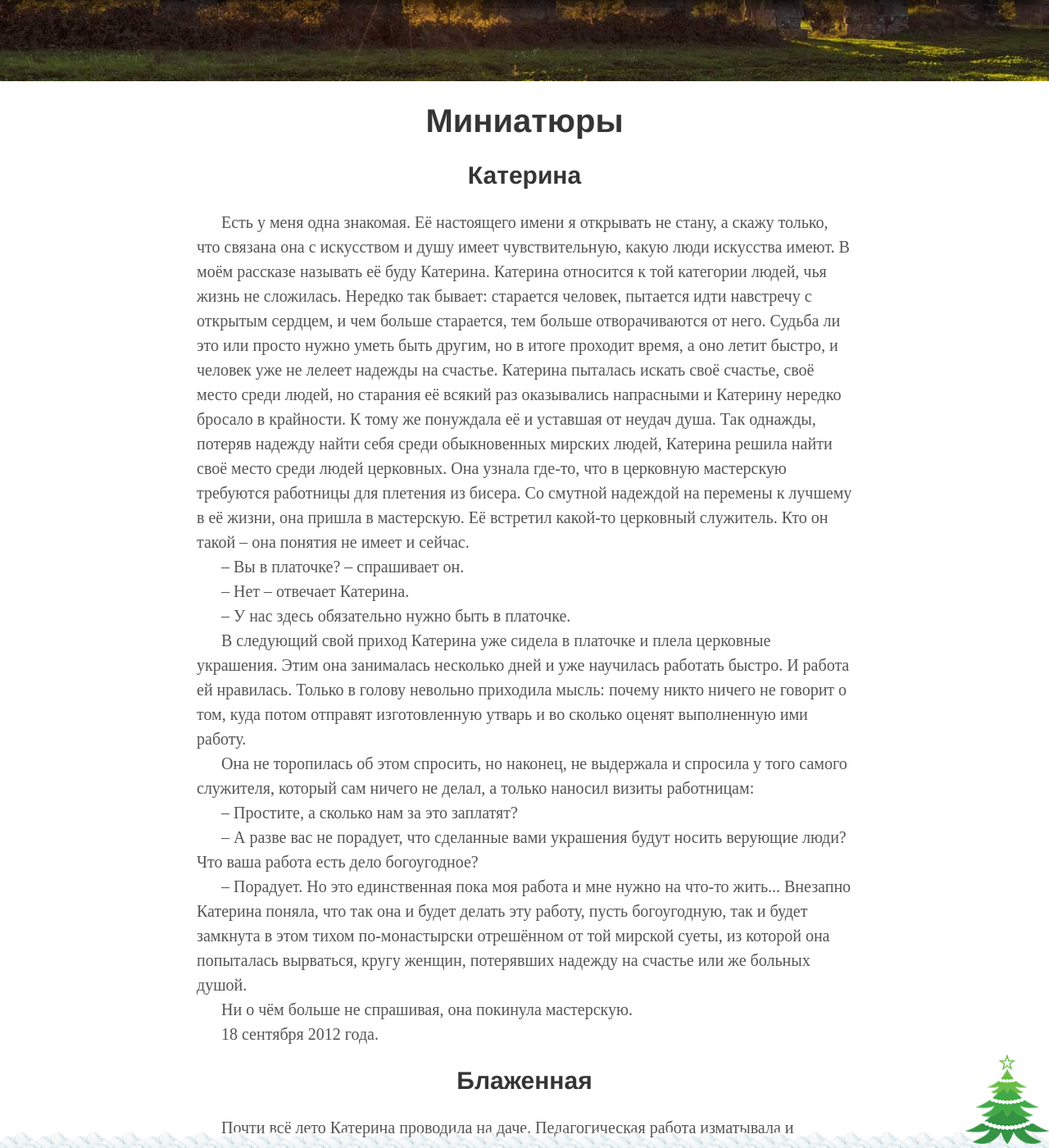
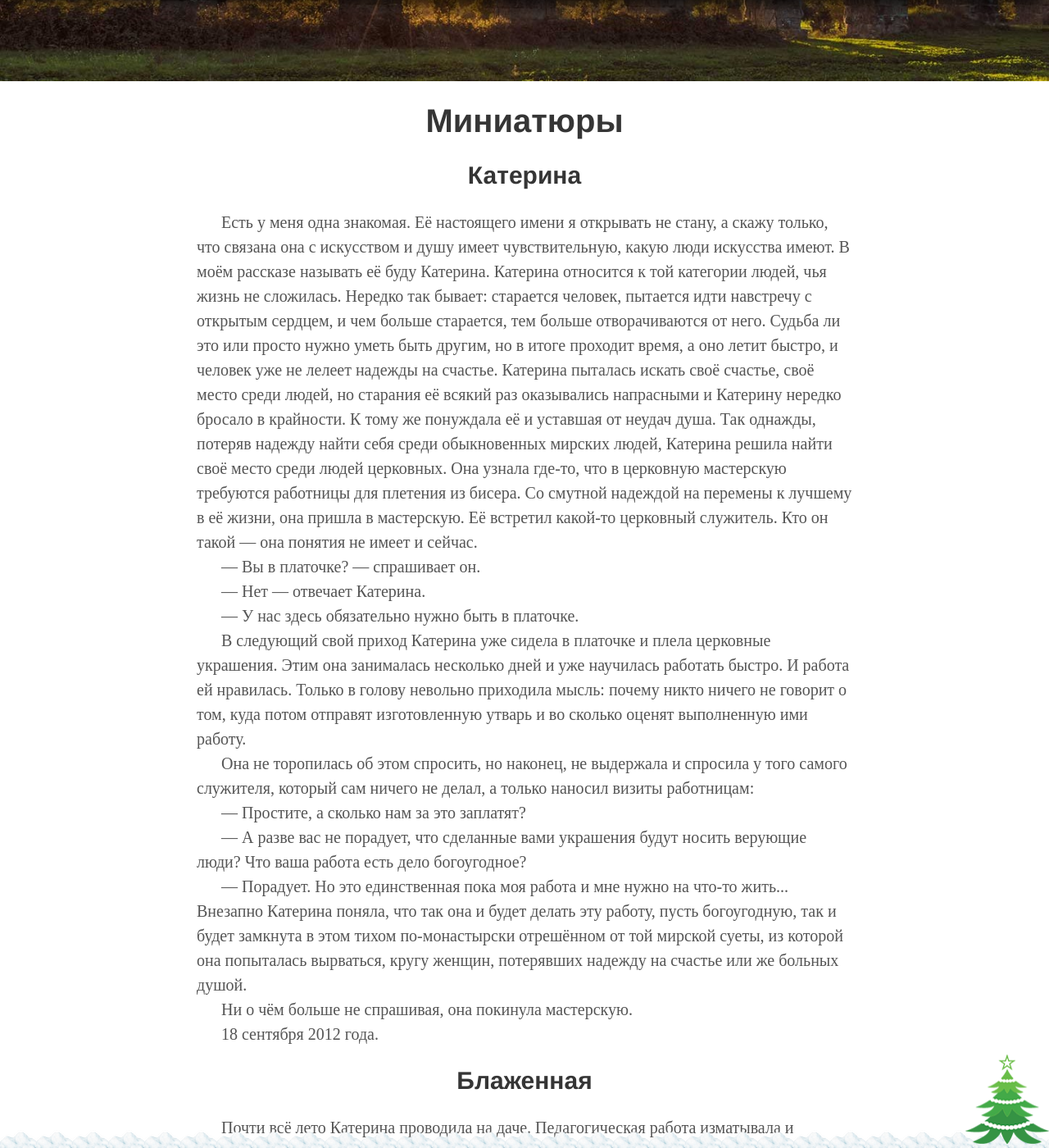
Before and after one commit to postolny/postolny.github.io, a Jekyll site: the page built from _pages/miniature.html, in a window 1280 px wide and 1400 px high, scrolled down 299 px. Shown: the whole window at 82% size. Built offline with Jekyll 4.4.1, drawn with Linux system fonts in a browser that asks for light colours; some of the changed text lies outside the part shown.

Commit message:
Add files via upload

```diff
--- a/_pages/miniature.html
+++ b/_pages/miniature.html
@@ -8,16 +8,15 @@ permalink: /miniature/
 <h1>{{ page.title }}</h1>
 <article>
   <h2>Катерина</h2>
-  <p>Есть у меня одна знакомая. Её настоящего имени я открывать не стану, а скажу только, что связана она с искусством и душу имеет чувствительную, какую люди искусства имеют. В моём рассказе называть её буду Катерина.
-    Катерина относится к той категории людей, чья жизнь не сложилась. Нередко так бывает: старается человек, пытается идти навстречу с открытым сердцем, и чем больше старается, тем больше отворачиваются от него. Судьба ли это или просто нужно уметь быть другим, но в итоге проходит время, а оно летит быстро, и человек уже не лелеет надежды на счастье. Катерина пыталась искать своё счастье, своё место среди людей, но старания её всякий раз оказывались напрасными и Катерину нередко бросало в крайности. К тому же понуждала её и уставшая от неудач душа. Так однажды, потеряв надежду найти себя среди обыкновенных мирских людей, Катерина решила найти своё место среди людей церковных. Она узнала где-то, что в церковную мастерскую требуются работницы для плетения из бисера. Со смутной надеждой на перемены к лучшему в её жизни, она пришла в мастерскую. Её встретил какой-то церковный служитель. Кто он такой – она понятия не имеет и сейчас.</p>
-  <p>– Вы в платочке? – спрашивает он.</p>
-  <p>– Нет – отвечает Катерина.</p>
-  <p>– У нас здесь обязательно нужно быть в платочке.</p>
+  <p>Есть у меня одна знакомая. Её настоящего имени я открывать не стану, а скажу только, что связана она с искусством и душу имеет чувствительную, какую люди искусства имеют. В моём рассказе называть её буду Катерина. Катерина относится к той категории людей, чья жизнь не сложилась. Нередко так бывает: старается человек, пытается идти навстречу с открытым сердцем, и чем больше старается, тем больше отворачиваются от него. Судьба ли это или просто нужно уметь быть другим, но в итоге проходит время, а оно летит быстро, и человек уже не лелеет надежды на счастье. Катерина пыталась искать своё счастье, своё место среди людей, но старания её всякий раз оказывались напрасными и Катерину нередко бросало в крайности. К тому же понуждала её и уставшая от неудач душа. Так однажды, потеряв надежду найти себя среди обыкновенных мирских людей, Катерина решила найти своё место среди людей церковных. Она узнала где-то, что в церковную мастерскую требуются работницы для плетения из бисера. Со смутной надеждой на перемены к лучшему в её жизни, она пришла в мастерскую. Её встретил какой-то церковный служитель. Кто он такой — она понятия не имеет и сейчас.</p>
+  <p>— Вы в платочке? — спрашивает он.</p>
+  <p>— Нет — отвечает Катерина.</p>
+  <p>— У нас здесь обязательно нужно быть в платочке.</p>
   <p>В следующий свой приход Катерина уже сидела в платочке и плела церковные украшения. Этим она занималась несколько дней и уже научилась работать быстро. И работа ей нравилась. Только в голову невольно приходила мысль: почему никто ничего не говорит о том, куда потом отправят изготовленную утварь и во сколько оценят выполненную ими работу.</p>
   <p>Она не торопилась об этом спросить, но наконец, не выдержала и спросила у того самого служителя, который сам ничего не делал, а только наносил визиты работницам:</p>
-  <p>– Простите, а сколько нам за это заплатят?</p>
-  <p>– А разве вас не порадует, что сделанные вами украшения будут носить верующие люди? Что ваша работа есть дело богоугодное?</p>
-  <p>– Порадует. Но это единственная пока моя работа и мне нужно на что-то жить...
+  <p>— Простите, а сколько нам за это заплатят?</p>
+  <p>— А разве вас не порадует, что сделанные вами украшения будут носить верующие люди? Что ваша работа есть дело богоугодное?</p>
+  <p>— Порадует. Но это единственная пока моя работа и мне нужно на что-то жить...
     Внезапно Катерина поняла, что так она и будет делать эту работу, пусть богоугодную, так и будет замкнута в этом тихом по-монастырски отрешённом от той мирской суеты, из которой она попыталась вырваться, кругу женщин, потерявших надежду на счастье или же больных душой.</p>
   <p>Ни о чём больше не спрашивая, она покинула мастерскую.</p>
   <p>18 сентября 2012 года.</p>
@@ -25,15 +24,15 @@ permalink: /miniature/
 <article>
   <h2>Блаженная</h2>
   <p>Почти всё лето Катерина проводила на даче. Педагогическая работа изматывала и хотелось сбросить с себя накопившуюся усталость. На даче Катерина жила с престарелой матерью с уже давно ослабевшим слухом. Разумеется, и на даче дел хватало, но и время для отдыха на природе находилось тоже. Однажды, в тихий спокойный день они вместе пошли на речку. Это был выходной и народа на маленьком пляже было достаточно много: дачники всех возрастов с детьми и без детей, горожане, приехавшие на машинах отдыхать, подростки. Катерина с матерью расположились в сторонке. Женщины сидели и смотрели на окружающих, обсуждали предстоящие дела, говорили о жизни, людях, природе.</p>
-  <p>– Смотри, Катя, какие милые дети! Как они резвятся! – сказала мать Катерине, указывая на группу подростков в реке. Женщина совсем не слышала их голосов. И только потом, когда они вернулись к себе на дачу, Катерина громко на ухо прокричала матери:</p>
-  <p>– Если бы ты знала, мама, какие грязные ругательства выкрикивали эти подростки!</p>
-  <p>– Да?</p>
+  <p>— Смотри, Катя, какие милые дети! Как они резвятся! — сказала мать Катерине, указывая на группу подростков в реке. Женщина совсем не слышала их голосов. И только потом, когда они вернулись к себе на дачу, Катерина громко на ухо прокричала матери:</p>
+  <p>— Если бы ты знала, мама, какие грязные ругательства выкрикивали эти подростки!</p>
+  <p>— Да?</p>
   <p>Мать не поверила. Перед её глазами снова возникла картина мило резвящихся детей.</p>
   <p>14 октября 2013 года</p>
 </article>
 <article>
   <h2>Ваза</h2>
-  <p>Одна торговка захотела продать одному хорошему человеку – хорошему, когда быть хорошим ему самому на руку, ценнейшую вазу. А потом и замуж за него вышла. "Вот, – думает, – ничего я не потеряла!" А он взял и разбил вазу.</p>
+  <p>Одна торговка захотела продать одному хорошему человеку — хорошему, когда быть хорошим ему самому на руку, ценнейшую вазу. А потом и замуж за него вышла. "Вот, — думает, — ничего я не потеряла!" А он взял и разбил вазу.</p>
   <p>15 января 2013 года.</p>
 </article>
 <article>
@@ -43,7 +42,7 @@ permalink: /miniature/
 </article>
 <article>
   <h2>Дети</h2>
-  <p>Мне сегодня снились дети. Это были дети детсадовского возраста – они были построены парами и держались тесно друг к другу. У каждого ребёнка в руках был букет одуванчиков. Я смотрел на детей и видел одуванчиковое поле.</p>
+  <p>Мне сегодня снились дети. Это были дети детсадовского возраста — они были построены парами и держались тесно друг к другу. У каждого ребёнка в руках был букет одуванчиков. Я смотрел на детей и видел одуванчиковое поле.</p>
   <p>29 мая 2015 года</p>
 </article>
 <article>
@@ -59,8 +58,8 @@ permalink: /miniature/
 <article>
   <h2>Состязания</h2>
   <p>Однажды Господь созвал своих ангелов и сказал: "Я хочу устроить состязания, чтобы узнать кто из вас лучший".
-    Ангелы стали состязаться в своих способностях – каждому нашлось, что показать.</p>
-  <p>"Может быть не будем выбирать лучшего, а разойдёмся – каждый со своим талантом?" – Спросил Господь, когда состязания закончились.
+    Ангелы стали состязаться в своих способностях — каждому нашлось, что показать.</p>
+  <p>"Может быть не будем выбирать лучшего, а разойдёмся — каждый со своим талантом?" — Спросил Господь, когда состязания закончились.
     Ангелы задумались. Только Люцифер возразил: "Суди нас! Иначе зачем ты устраивал эти состязания?".</p>
   <p>18 апреля 2016 года</p>
 </article>
@@ -71,12 +70,12 @@ permalink: /miniature/
 </article>
 <article>
   <h2>О верующих</h2>
-  <p>Некоторые так называемые верующие считали меня дураком и потому обманывали или использовали меня. Однако они и Бога видимо считают дураком, потому что всю жизнь лгут, совершают подлые поступки, нисколько не опасаясь наказания. Более того, они всегда прикрываются Богом. Но Бог – это не фиговый лист для прикрытия срамных мест, не адвокат дьявола. Просто такие верующие хорошо знают, что никакого наказания нет и не будет. Можно и дальше лгать, притворяться, использовать людей в корыстных целях.</p>
+  <p>Некоторые так называемые верующие считали меня дураком и потому обманывали или использовали меня. Однако они и Бога видимо считают дураком, потому что всю жизнь лгут, совершают подлые поступки, нисколько не опасаясь наказания. Более того, они всегда прикрываются Богом. Но Бог — это не фиговый лист для прикрытия срамных мест, не адвокат дьявола. Просто такие верующие хорошо знают, что никакого наказания нет и не будет. Можно и дальше лгать, притворяться, использовать людей в корыстных целях.</p>
   <p>15 июня 2021 года</p>
 </article>
 <article>
   <h2>О шоу</h2>
-  <p>Помню, раньше западные фильмы ругали за то, что в них слишком много эффектности и слишком мало содержательности. Теперь то, за что раньше ругали превратилось в достоинство. Шоу, флешмобы – это теперь необходимость: низам нужно заполнить пустоту в душе, верхам – отвлечь народ от смуты, детям – повеселиться. Удивительно как можно с помощью шоу разукрасить пустое и глупое. Впрочем и из серьёзных вещей делать шоу стало обыкновением. Но быть патриотом – это не размахивать флагом, быть верующим – это не развешивать везде иконы, быть любящим – это не лезь ко всем подряд целоваться.</p>
+  <p>Помню, раньше западные фильмы ругали за то, что в них слишком много эффектности и слишком мало содержательности. Теперь то, за что раньше ругали превратилось в достоинство. Шоу, флешмобы — это теперь необходимость: низам нужно заполнить пустоту в душе, верхам — отвлечь народ от смуты, детям — повеселиться. Удивительно как можно с помощью шоу разукрасить пустое и глупое. Впрочем и из серьёзных вещей делать шоу стало обыкновением. Но быть патриотом — это не размахивать флагом, быть верующим — это не развешивать везде иконы, быть любящим — это не лезь ко всем подряд целоваться.</p>
   <p>23 июня 2021 года</p>
 </article>
 <article>
```
